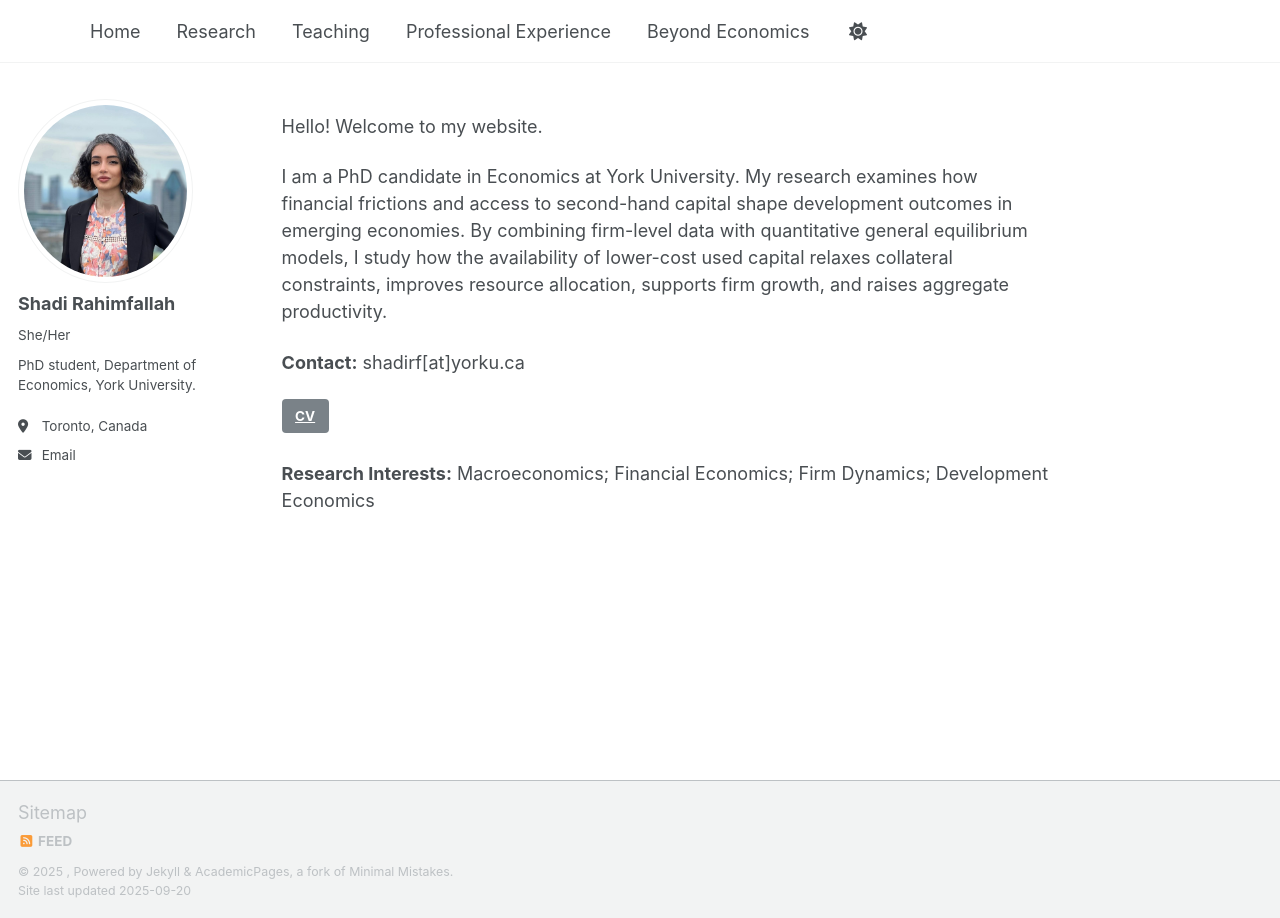
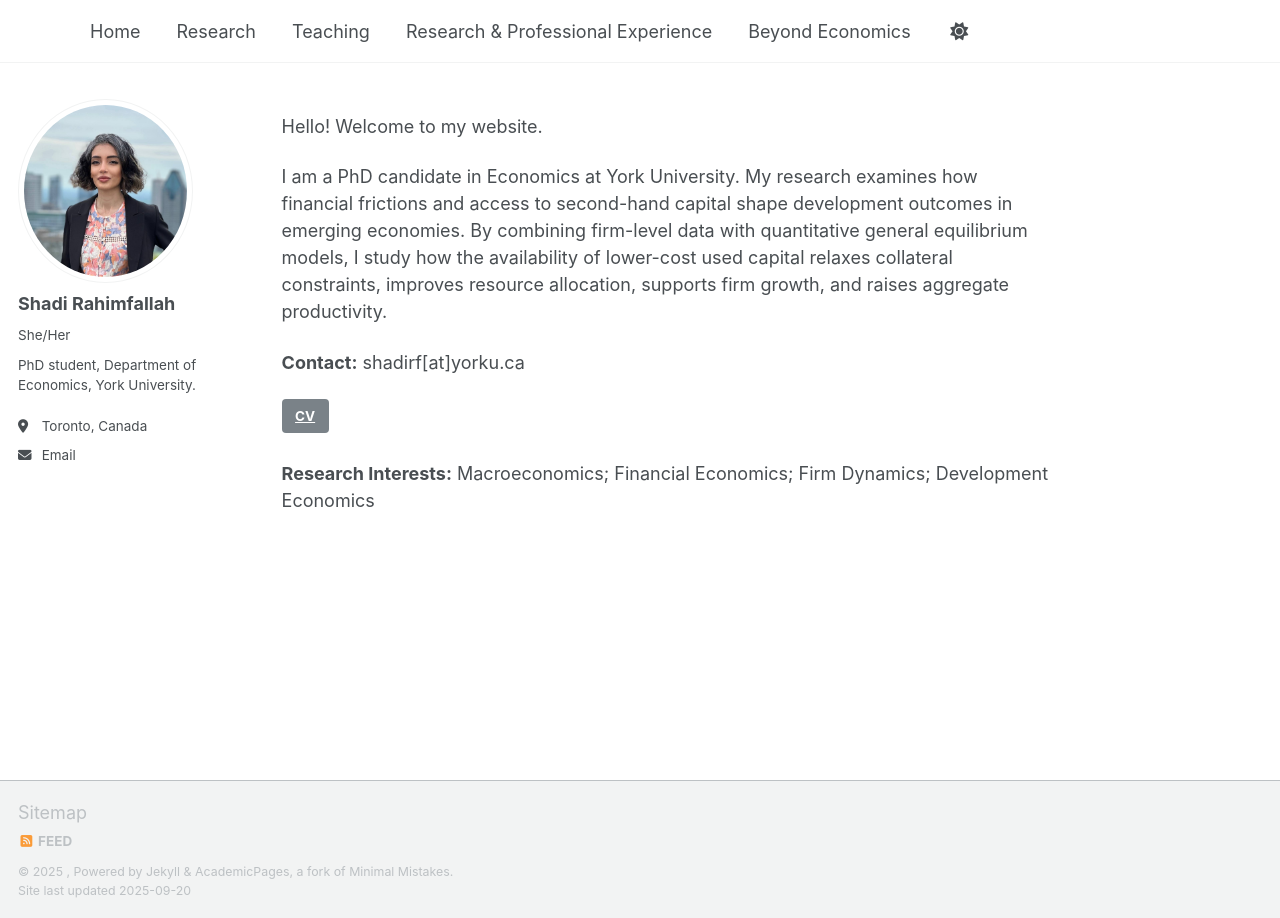
Before and after one commit to ShadiRahimfallah/ShadiRahimfallah.github.io, a Jekyll site: the page built from index.md, in a window 1280 px wide. Built offline with Jekyll 4.4.1, drawn with Linux system fonts in a browser that asks for light colours; a script that is not in the unit is left out.

Commit message:
Update navigation.yml

```diff
--- a/_data/navigation.yml
+++ b/_data/navigation.yml
@@ -5,7 +5,7 @@ main:
     url: /research/
   - title: "Teaching"
     url: /teaching/
-  - title: "Professional Experience"
+  - title: "Research & Professional Experience"
     url: /experience/
   - title: "Beyond Economics"
     url: /personal/
```
